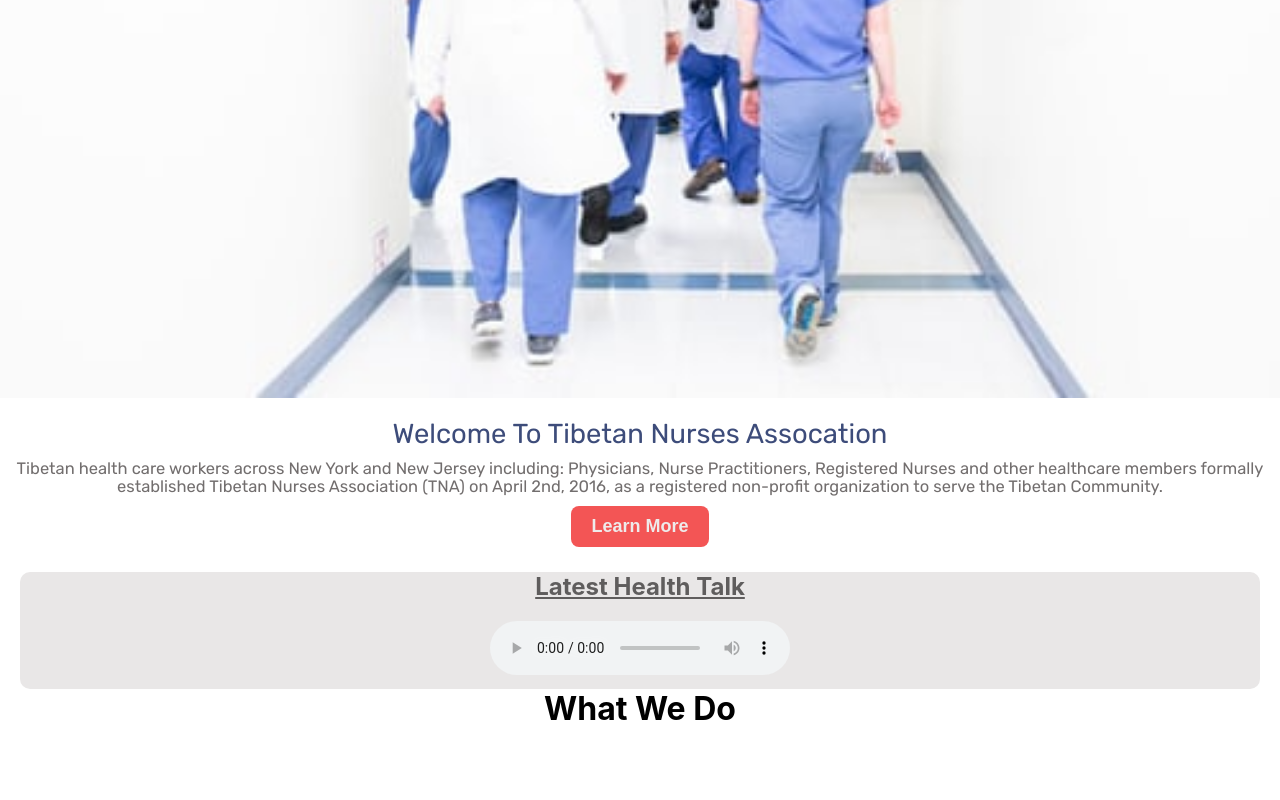
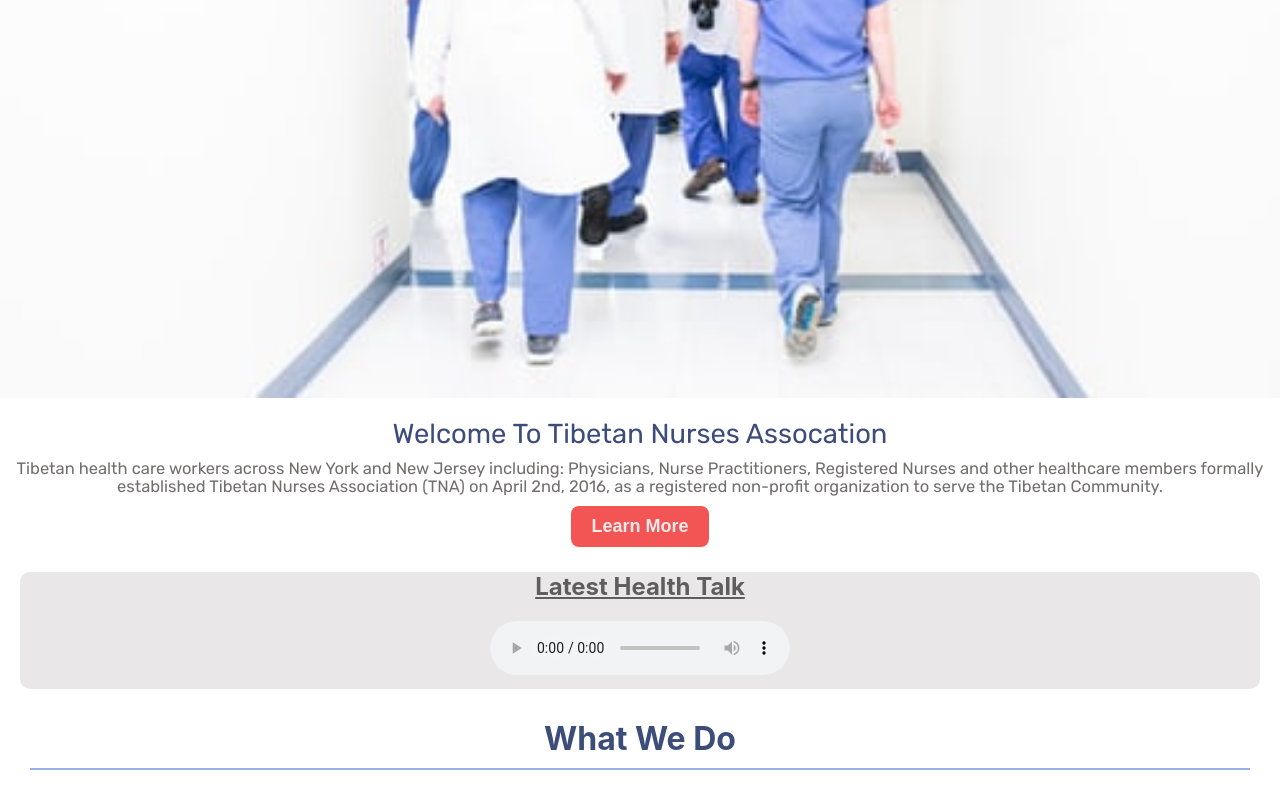
Before and after one commit to TenNga/Tibetan-Nurses-Association, a React (Create React App) app: page / in a window 1280 px wide. Shown: the part 1602-2402 px from the top of the page. Before the commit the page ends 2330 px from the top, so only its background shows below. Built offline with nearby package versions, Linux system fonts and the light colour scheme.

Commit message:
fixed burger menu style and what we do container added

```diff
--- a/src/Components/css/Menu.css
+++ b/src/Components/css/Menu.css
@@ -3,19 +3,20 @@
     .menu-ls{
         display: none;
         position: absolute;
-        top: 60px;
+        top: 72px;
         right: 0;
         z-index: 2;
         list-style: none;
         width: 100vw;
-        height: 70vh;
-        background-color: #4E5F90;
+        height: 48vh;
+        background-color: rgba(78, 95, 144, 0.959);
     }
     .menu-ls li{
         font-family: 'Rubik';
-        font-size: 30px;
+        font-size: 20px;
         line-height: 2.3;
         border-top: 1px solid rgba(128, 128, 128, 0.493);
+        text-transform: uppercase;
     }
 
 
--- a/src/Container/WhatWeDo.js
+++ b/src/Container/WhatWeDo.js
@@ -1,8 +1,9 @@
 import React from 'react';
+import './css/WhatWeDo.css';
 
 const WhatWeDo = () => {
     return(
-        <h1>What We Do</h1>
+        <h1 className="header">What We Do</h1>
     )
 }
 export default WhatWeDo;
--- /dev/null
+++ b/src/Container/css/WhatWeDo.css
@@ -0,0 +1,6 @@
+.header {
+    margin: 30px 30px;
+    padding-bottom: 10px;
+    color: #3D4D7A;
+    border-bottom: 2px solid #9CAFE2;
+}
```
